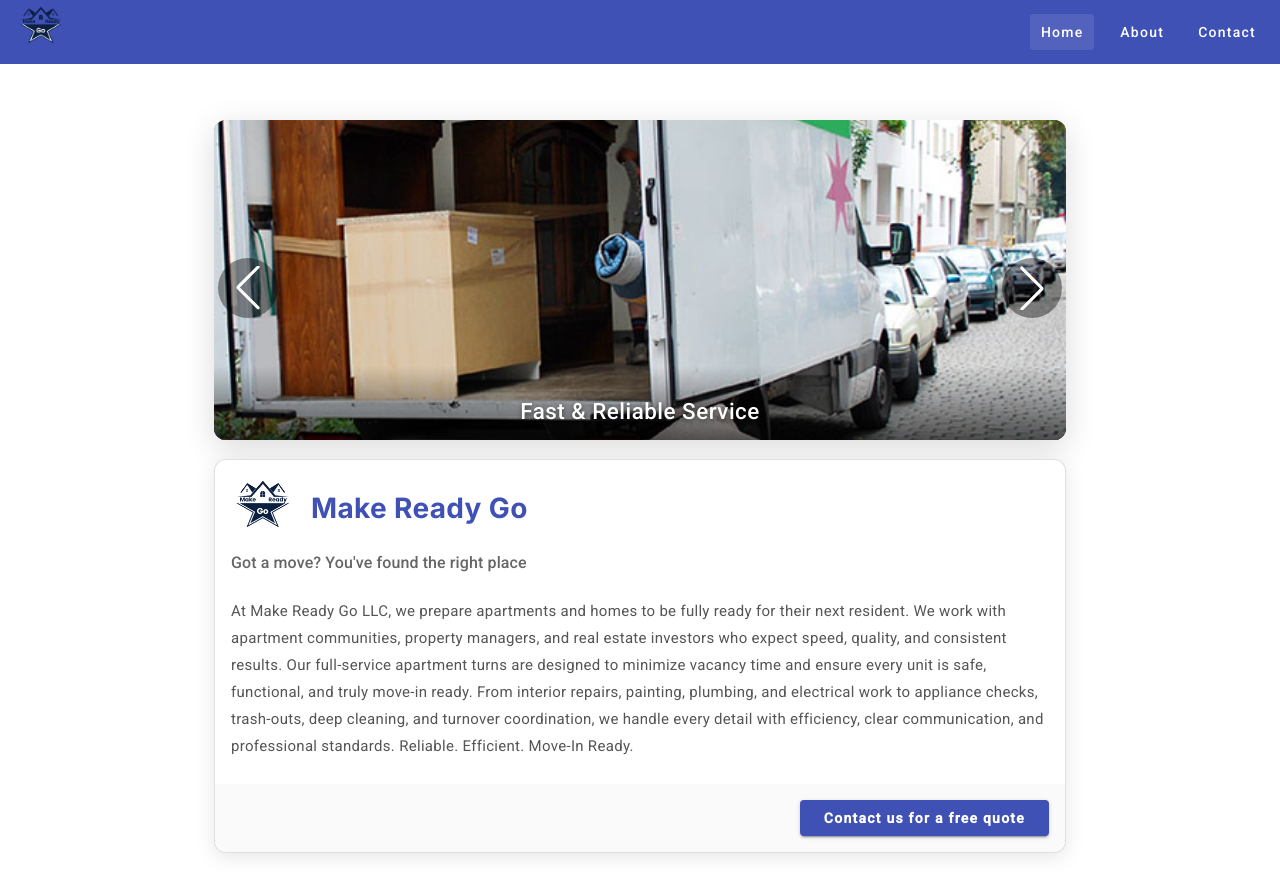
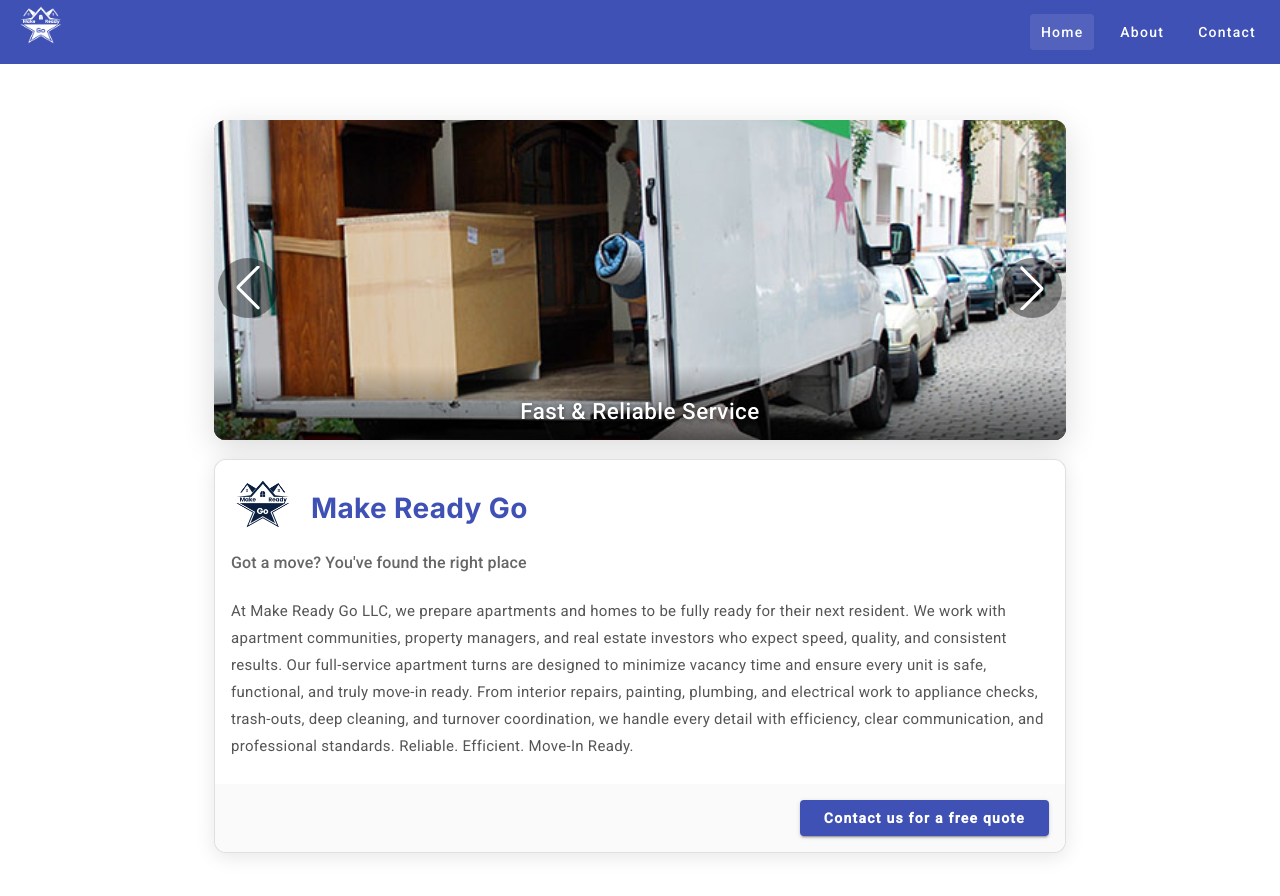
Before and after one commit to jbarcaz/make-ready-go, an Angular app: page /#/ in a window 1280 px wide. Shown: the top 896 px of the page. Built offline with nearby package versions, Linux system fonts and the light colour scheme.

Commit message:
white logo

```diff
--- a/src/app/app.component.html
+++ b/src/app/app.component.html
@@ -1,6 +1,6 @@
 <mat-toolbar color="primary">
   <a routerLink="/" aria-label="Home">
-    <img src="assets/logo.png" alt="Make Ready Go" class="logo">
+    <img src="assets/logo_white.png" alt="Make Ready Go" class="logo">
   </a>
   <span class="spacer"></span>
   <nav>
--- a/src/index.html
+++ b/src/index.html
@@ -1,7 +1,7 @@
 <!doctype html>
 <html lang="en">
 <head>
-  <link rel="icon" type="image/png" href="assets/logo_white.png">
+  <link rel="icon" type="image/png" href="assets/logo.png">
   <meta charset="utf-8">
   <title>Make Ready GO!</title>
   <base href="/">
```
Also changed, not shown: 1 other file (tests, documents, lock files or other folders).
